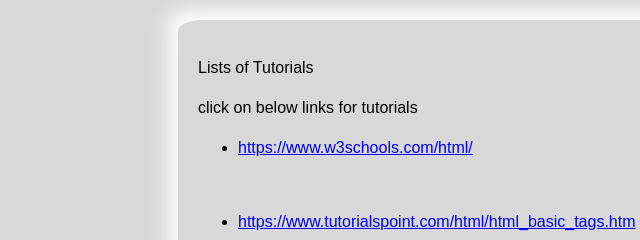
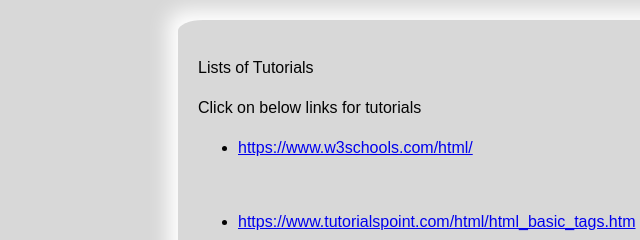
Before and after one commit to varshjit-gawas-kilowott/varshjit-gawas-kilowott.github.io, a plain HTML site: page tutorials.html in a window 1280 px wide. Shown: the top 240 px of the page, 42-682 px from the left. Drawn offline with Linux system fonts and the light colour scheme.

Commit message:
assignment2

```diff
--- a/tutorials.html
+++ b/tutorials.html
@@ -8,7 +8,7 @@
 <body>
     <div class="container">
         <p>Lists of Tutorials</p>
-       <p> click on below links for tutorials</p>
+       <p> Click on below links for tutorials</p>
     <ul>
         <li ><a  href="https://www.w3schools.com/html/"><p >https://www.w3schools.com/html/</p></a></li>
         <br>
```
